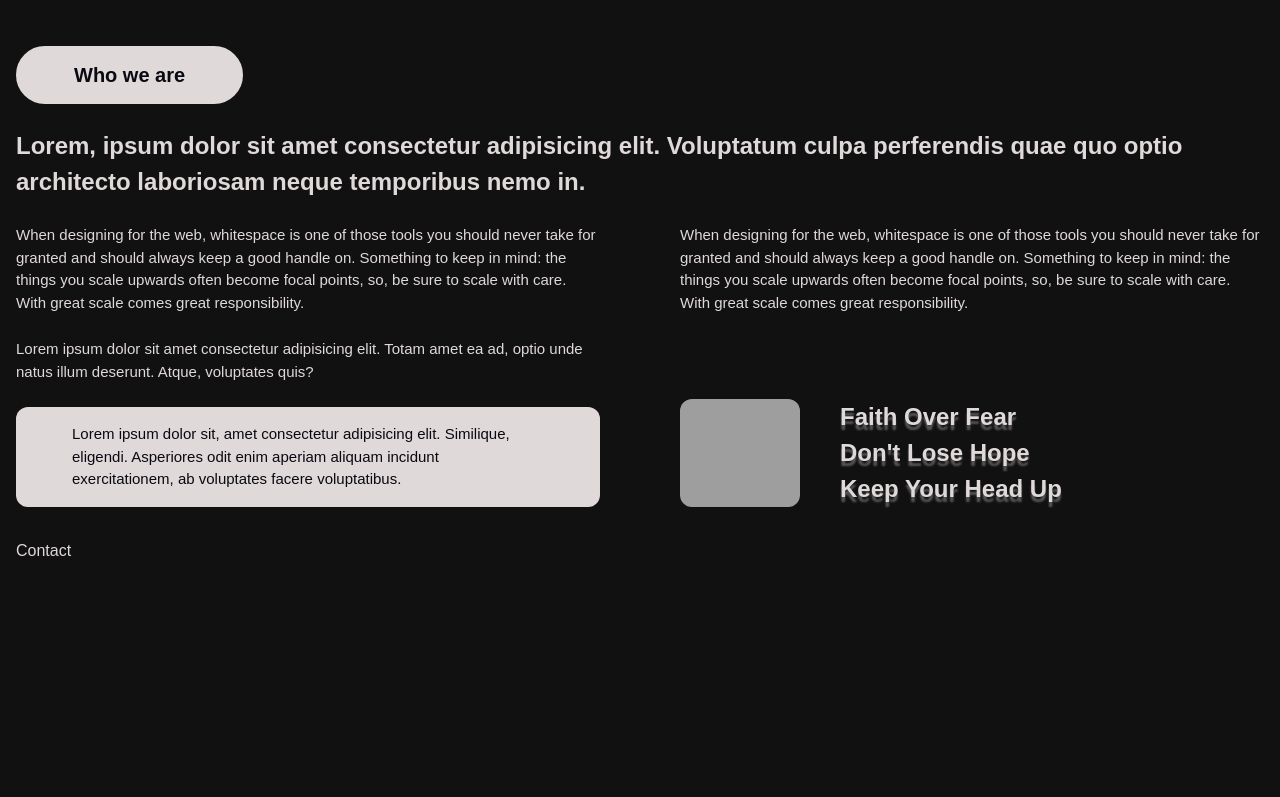
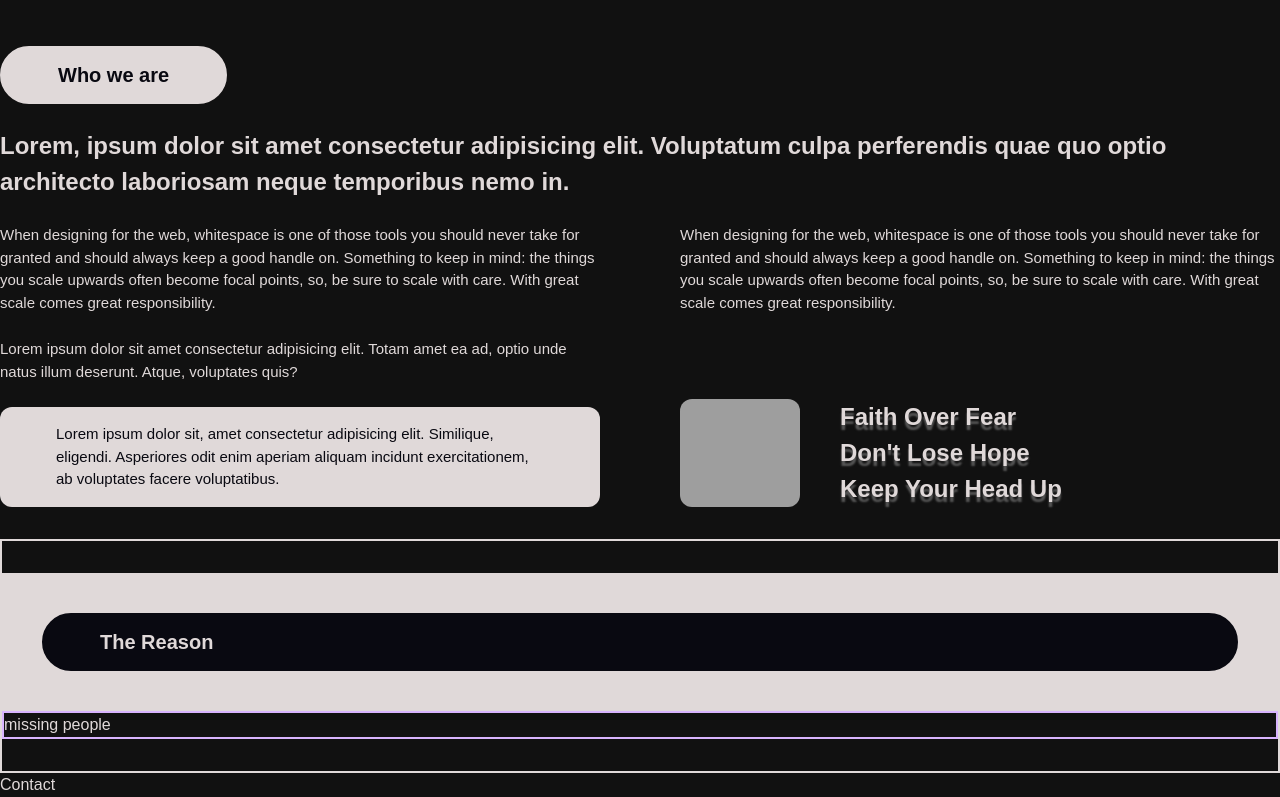
Before and after one commit to joujou144/missing-persons-homepage, a Next.js app: page / in a window 1280 px wide. Shown: the part 754-1551 px from the top of the page. Before the commit the page ends 1317 px from the top, so only its background shows below. Built offline with nearby package versions, Linux system fonts and the light colour scheme; grey boxes are pictures that could not be loaded; a web font is replaced by a local one.

Commit message:
create why section

```diff
--- a/app/globals.css
+++ b/app/globals.css
@@ -107,7 +107,7 @@
   }
 
   .pill-dark {
-    @apply text-midnight border-2 border-midnight py-3 rounded-full;
+    @apply text-cream border-2 border-midnight bg-midnight py-3 rounded-full;
   }
 }
 
--- a/app/layout.tsx
+++ b/app/layout.tsx
@@ -23,9 +23,7 @@ export default function RootLayout({
     <html lang="en">
       <body className={`${allerta.className} bg-gray-200 relative `}>
         {/* <Navbar /> */}
-        <main className="text-cream relative overflow-hidden mx-4">
-          {children}
-        </main>
+        <main className="text-cream relative overflow-hidden">{children}</main>
         {/* <Footer /> */}
       </body>
     </html>
--- a/app/page.tsx
+++ b/app/page.tsx
@@ -1,12 +1,14 @@
 import About from "@/components/About";
 import Contact from "@/components/Contact";
 import Hero from "@/components/Hero";
+import Why from "@/components/Why";
 
 export default function Home() {
   return (
     <>
       <Hero />
       <About />
+      <Why />
       <Contact />
     </>
   );
--- /dev/null
+++ b/components/Why.tsx
@@ -0,0 +1,20 @@
+import React from "react";
+import Pill from "./Pill";
+
+const Why = () => {
+  return (
+    <section className="max-w-[1480px] mx-auto border-cream border-2 py-4 lg:py-8">
+      <div className="p-10 bg-cream">
+        <Pill
+          label="The Reason"
+          variant="pill-dark"
+          className="padding-container self-start"
+        />
+      </div>
+
+      <div className="flex-1 border-2 border-purple-300">missing people</div>
+    </section>
+  );
+};
+
+export default Why;
```
